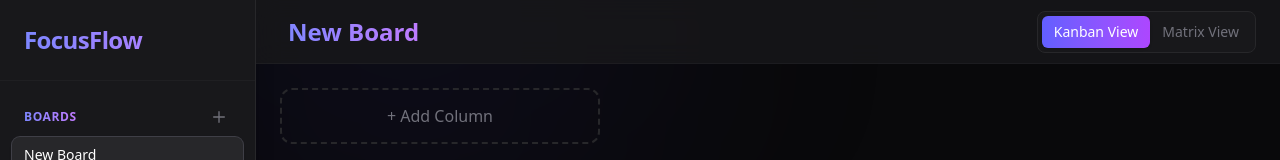
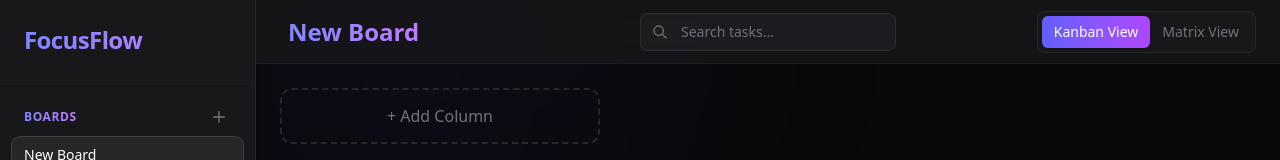
Before and after one commit to RvanSchalm/FocusFlow, a React (Vite) app: page / in a window 1280 px wide. Both pictures are taken after a click on the button "Create Board". Shown: the top 160 px of the page. Built offline with nearby package versions, Linux system fonts and the light colour scheme.

Commit message:
feat(ui): implement local search and filter functionality in BoardView

```diff
--- a/src/components/BoardView.tsx
+++ b/src/components/BoardView.tsx
@@ -20,7 +20,7 @@ export function BoardView() {
     const columns = allColumns.filter(c => c.boardId === id).sort((a, b) => a.order - b.order);
 
     const allTasks = useStore(state => state.tasks);
-    const tasks = allTasks.filter(t => t.boardId === id);
+    const rawTasks = allTasks.filter(t => t.boardId === id);
 
     const labels = useStore(state => state.labels);
 
@@ -30,9 +30,20 @@ export function BoardView() {
     const [selectedTaskId, setSelectedTaskId] = useState<number | null>(null);
     const [viewMode, setViewMode] = useState<"kanban" | "matrix">("kanban");
     const [selectedColumnIds, setSelectedColumnIds] = useState<number[]>([]);
+    const [searchQuery, setSearchQuery] = useState("");
     const columnsInitialized = useRef(false);
 
-    const { onDragEnd } = useBoardDnD(columns, tasks);
+    // Apply search filter locally
+    const tasks = rawTasks.filter(t => {
+        if (!searchQuery.trim()) return true;
+        const q = searchQuery.toLowerCase();
+        return (
+            t.title.toLowerCase().includes(q) ||
+            (t.description || "").toLowerCase().includes(q)
+        );
+    });
+
+    const { onDragEnd } = useBoardDnD(columns, rawTasks); // Pass rawTasks to DnD so drag reordering uses actual db orders
 
     // Initialize selected columns when columns load (select all by default)
     useEffect(() => {
@@ -108,6 +119,8 @@ export function BoardView() {
                 viewMode={viewMode}
                 setViewMode={setViewMode}
                 onUpdateTitle={handleUpdateTitle}
+                searchQuery={searchQuery}
+                setSearchQuery={setSearchQuery}
             />
 
             {/* Board Content */}
@@ -128,6 +141,7 @@ export function BoardView() {
                                             tasks={(tasks?.filter((t) => t.columnId === column.id) || []).sort((a, b) => a.order - b.order)}
                                             index={index}
                                             onTaskClick={setSelectedTaskId}
+                                            isDragDisabled={!!searchQuery.trim()}
                                         />
                                     ))}
                                     {provided.placeholder}
--- a/src/components/BoardView/BoardHeader.tsx
+++ b/src/components/BoardView/BoardHeader.tsx
@@ -9,6 +9,8 @@ interface BoardHeaderProps {
     viewMode: "kanban" | "matrix";
     setViewMode: (mode: "kanban" | "matrix") => void;
     onUpdateTitle: (newTitle: string) => Promise<void>;
+    searchQuery: string;
+    setSearchQuery: (query: string) => void;
 }
 
 export function BoardHeader({
@@ -19,6 +21,8 @@ export function BoardHeader({
     viewMode,
     setViewMode,
     onUpdateTitle,
+    searchQuery,
+    setSearchQuery,
 }: BoardHeaderProps) {
     const [isEditingTitle, setIsEditingTitle] = useState(false);
     const [title, setTitle] = useState(board.title);
@@ -80,8 +84,35 @@ export function BoardHeader({
                 )}
             </div>
 
-            {/* Column Filter - Center (only visible in Matrix view) */}
-            <div className="flex-1 flex justify-center">
+            {/* Center Area: Search & Filters */}
+            <div className="flex-1 flex justify-center items-center gap-4">
+                {/* Search Input */}
+                <div className="relative w-64 max-w-full">
+                    <div className="absolute inset-y-0 left-0 pl-3 flex items-center pointer-events-none">
+                        <svg className="w-4 h-4 text-zinc-500" fill="none" stroke="currentColor" viewBox="0 0 24 24">
+                            <path strokeLinecap="round" strokeLinejoin="round" strokeWidth={2} d="M21 21l-6-6m2-5a7 7 0 11-14 0 7 7 0 0114 0z" />
+                        </svg>
+                    </div>
+                    <input
+                        type="text"
+                        placeholder="Search tasks..."
+                        value={searchQuery}
+                        onChange={(e) => setSearchQuery(e.target.value)}
+                        className="w-full bg-zinc-800/50 border border-zinc-700/50 text-zinc-200 text-sm rounded-lg focus:ring-1 focus:ring-indigo-500 focus:border-indigo-500 block pl-10 p-2 outline-none transition-colors placeholder-zinc-500"
+                    />
+                    {searchQuery && (
+                        <button
+                            onClick={() => setSearchQuery("")}
+                            className="absolute inset-y-0 right-0 pr-3 flex items-center text-zinc-500 hover:text-zinc-300"
+                        >
+                            <svg className="w-4 h-4" fill="none" stroke="currentColor" viewBox="0 0 24 24">
+                                <path strokeLinecap="round" strokeLinejoin="round" strokeWidth={2} d="M6 18L18 6M6 6l12 12" />
+                            </svg>
+                        </button>
+                    )}
+                </div>
+
+                {/* Column Filter - Center (only visible in Matrix view) */}
                 {viewMode === "matrix" && (
                     <div className="relative" ref={columnFilterRef}>
                         <button
--- a/src/components/Column.tsx
+++ b/src/components/Column.tsx
@@ -10,9 +10,10 @@ interface ColumnProps {
     tasks: Task[];
     index: number;
     onTaskClick: (taskId: number) => void;
+    isDragDisabled?: boolean;
 }
 
-export function Column({ column, tasks, index, onTaskClick }: ColumnProps) {
+export function Column({ column, tasks, index, onTaskClick, isDragDisabled }: ColumnProps) {
     const [isEditingTitle, setIsEditingTitle] = useState(false);
     const [title, setTitle] = useState(column.title);
     const confirm = useConfirm();
@@ -72,7 +73,7 @@ export function Column({ column, tasks, index, onTaskClick }: ColumnProps) {
     };
 
     return (
-        <Draggable draggableId={`col-${column.id}`} index={index}>
+        <Draggable draggableId={`col-${column.id}`} index={index} isDragDisabled={isDragDisabled}>
             {(provided) => (
                 <div
                     ref={provided.innerRef}
@@ -114,7 +115,7 @@ export function Column({ column, tasks, index, onTaskClick }: ColumnProps) {
                         </button>
                     </div>
 
-                    <Droppable droppableId={`col-${column.id}`} type="task">
+                    <Droppable droppableId={`col-${column.id}`} type="task" isDropDisabled={isDragDisabled}>
                         {(provided, snapshot) => (
                             <div
                                 ref={provided.innerRef}
@@ -123,7 +124,7 @@ export function Column({ column, tasks, index, onTaskClick }: ColumnProps) {
                                     }`}
                             >
                                 {tasks.map((task, index) => (
-                                    <TaskCard key={task.id} task={task} index={index} onClick={() => onTaskClick(task.id)} />
+                                    <TaskCard key={task.id} task={task} index={index} onClick={() => onTaskClick(task.id)} isDragDisabled={isDragDisabled} />
                                 ))}
                                 {provided.placeholder}
                             </div>
--- a/src/components/TaskCard.tsx
+++ b/src/components/TaskCard.tsx
@@ -6,9 +6,10 @@ interface TaskCardProps {
     task: Task;
     index: number;
     onClick: () => void;
+    isDragDisabled?: boolean;
 }
 
-export function TaskCard({ task, index, onClick }: TaskCardProps) {
+export function TaskCard({ task, index, onClick, isDragDisabled }: TaskCardProps) {
     const labels = useStore(state => state.labels);
     const deleteTask = useStore(state => state.deleteTask);
 
@@ -28,7 +29,7 @@ export function TaskCard({ task, index, onClick }: TaskCardProps) {
     const taskLabels = labels?.filter((l) => (task.labelIds || []).includes(l.id!)) || [];
 
     return (
-        <Draggable draggableId={`task-${task.id}`} index={index}>
+        <Draggable draggableId={`task-${task.id}`} index={index} isDragDisabled={isDragDisabled}>
             {(provided, snapshot) => (
                 <div
                     ref={provided.innerRef}
```
